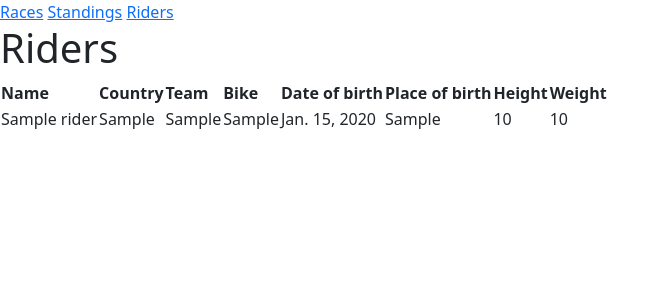
After one commit to FilippoBellei/DjangoGP, a Django app: page /riders/ in a window 1280 px wide. The commit adds this page. Shown: the top 300 px of the page, without its empty margins (0-669 px from the left). Run offline with Django 4.2, Linux system fonts and the light colour scheme; tables that the repository leaves empty hold one stand-in row (values such as "Sample post").

Commit message:
Update ListView

```diff
--- a/djangogp/models.py
+++ b/djangogp/models.py
@@ -9,7 +9,7 @@ class Rider(models.Model):
     dateOfBirth = models.DateField()
     placeOfBirth = models.CharField(max_length=255)
     height = models.IntegerField()
-    peso = models.IntegerField()
+    weight = models.IntegerField()
 
     def __str__(self):
         return self.name
--- /dev/null
+++ b/djangogp/templates/djangogp/rider_list.html
@@ -0,0 +1,27 @@
+{% extends "base.html" %}
+
+{% block content %}
+<h1>Riders</h1>
+<table>
+    <th>Name</th>
+    <th>Country</th>
+    <th>Team</th>
+    <th>Bike</th>
+    <th>Date of birth</th>
+    <th>Place of birth</th>
+    <th>Height</th>
+    <th>Weight</th>
+    {% for object in object_list %}
+    <tr>
+        <td>{{ object.name }}</td>
+        <td>{{ object.country }}</td>
+        <td>{{ object.team }}</td>
+        <td>{{ object.bike }}</td>
+        <td>{{ object.dateOfBirth }}</td>
+        <td>{{ object.placeOfBirth }}</td>
+        <td>{{ object.height }}</td>
+        <td>{{ object.weight }}</td>
+    </tr>
+    {% endfor %}
+</table>
+{% endblock %}
--- a/djangogp/urls.py
+++ b/djangogp/urls.py
@@ -10,8 +10,7 @@ from djangogp.views import (
 app_name = "djangogp"
 
 urlpatterns = [
-    path("riders/", RiderListView.as_view()),
-    path("races/", RaceListView.as_view()),
-    path("results/", ResultListView.as_view()),
-    path("standings/", StandingsListView.as_view()),
+    path("riders/", RiderListView.as_view(), name="rider_list"),
+    path("races/", RaceListView.as_view(), name="race_list"),
+    path("standings/", StandingsListView.as_view(), name="standings_list"),
 ]
--- a/djangogp/views.py
+++ b/djangogp/views.py
@@ -6,7 +6,7 @@ from django.views.generic import (
     UpdateView,
 )
 
-from .models import Rider, Race, Result, Standings
+from djangogp.models import Rider, Race, Result, Standings
 
 __all__ = [
     "RiderListView",
--- a/project/settings.py
+++ b/project/settings.py
@@ -37,7 +37,7 @@ INSTALLED_APPS = [
     "django.contrib.sessions",
     "django.contrib.messages",
     "django.contrib.staticfiles",
-    "djangogp.apps.DjangogpConfig",
+    "djangogp",
 ]
 
 MIDDLEWARE = [
--- a/template/base.html
+++ b/templates/base.html
@@ -17,10 +17,9 @@
 
 <body>
     <nav>
-        <a href="{% url 'homepage' %}">Home</a>
-        <a href="">Races</a>
-        <a href="">Standings</a>
-        <a href="">Riders</a>
+        <a href="{% url 'djangogp:race_list' %}">Races</a>
+        <a href="{% url 'djangogp:standings_list' %}">Standings</a>
+        <a href="{% url 'djangogp:rider_list' %}">Riders</a>
     </nav>
     <main>
         {% block content %}
```
Also changed, not shown: djangogp/template/djangogp/race_list.html (deleted, +0 -9 lines), djangogp/template/djangogp/result_list.html (deleted, +0 -9 lines), djangogp/template/djangogp/rider_list..html (deleted, +0 -9 lines), djangogp/template/djangogp/standing_list.html (deleted, +0 -9 lines), djangogp/templates/djangogp/race_list.html (added, +27 -0 lines), djangogp/templates/djangogp/standings_list.html (added, +24 -0 lines), djangogp/migrations/0004_rename_peso_rider_weight.py (added).
